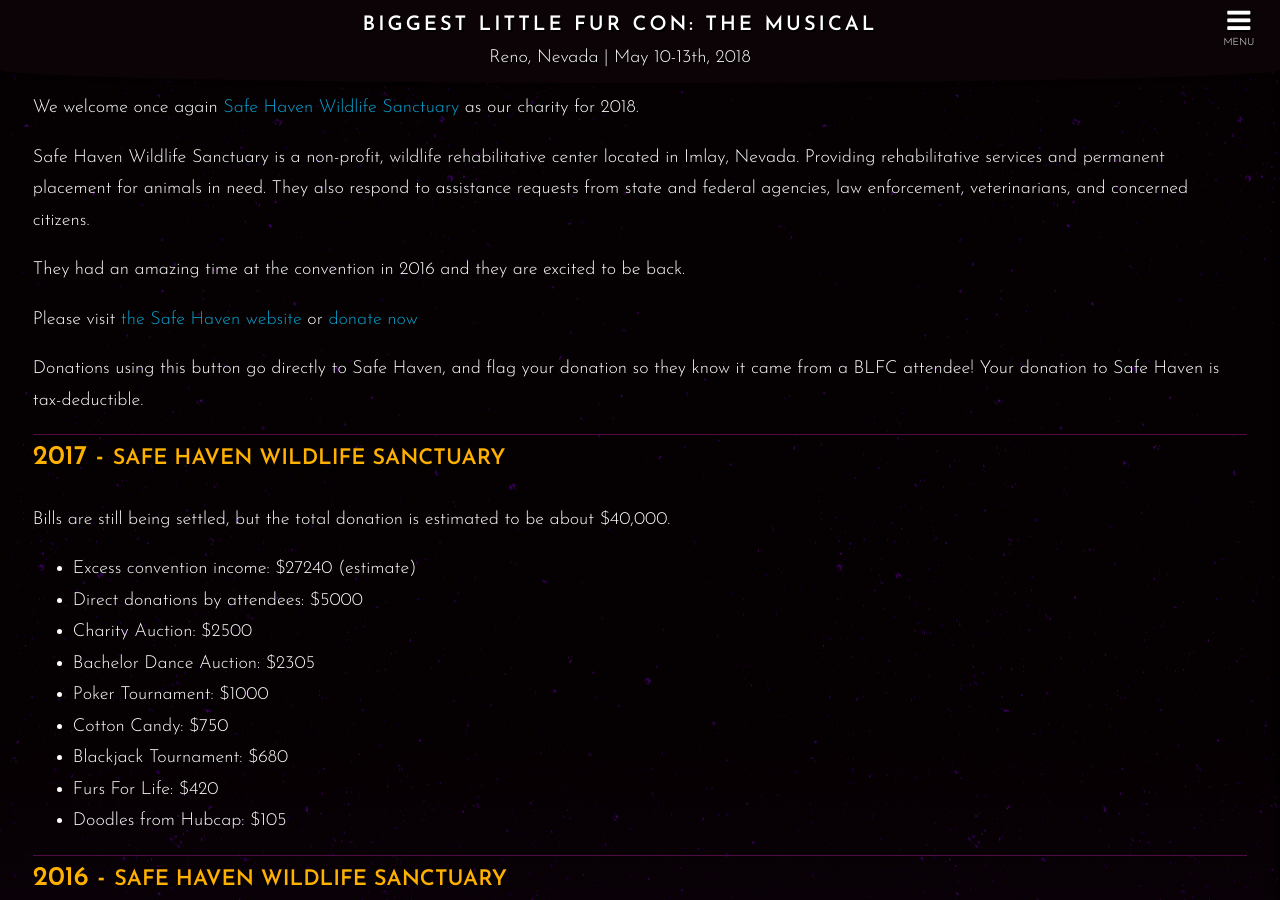
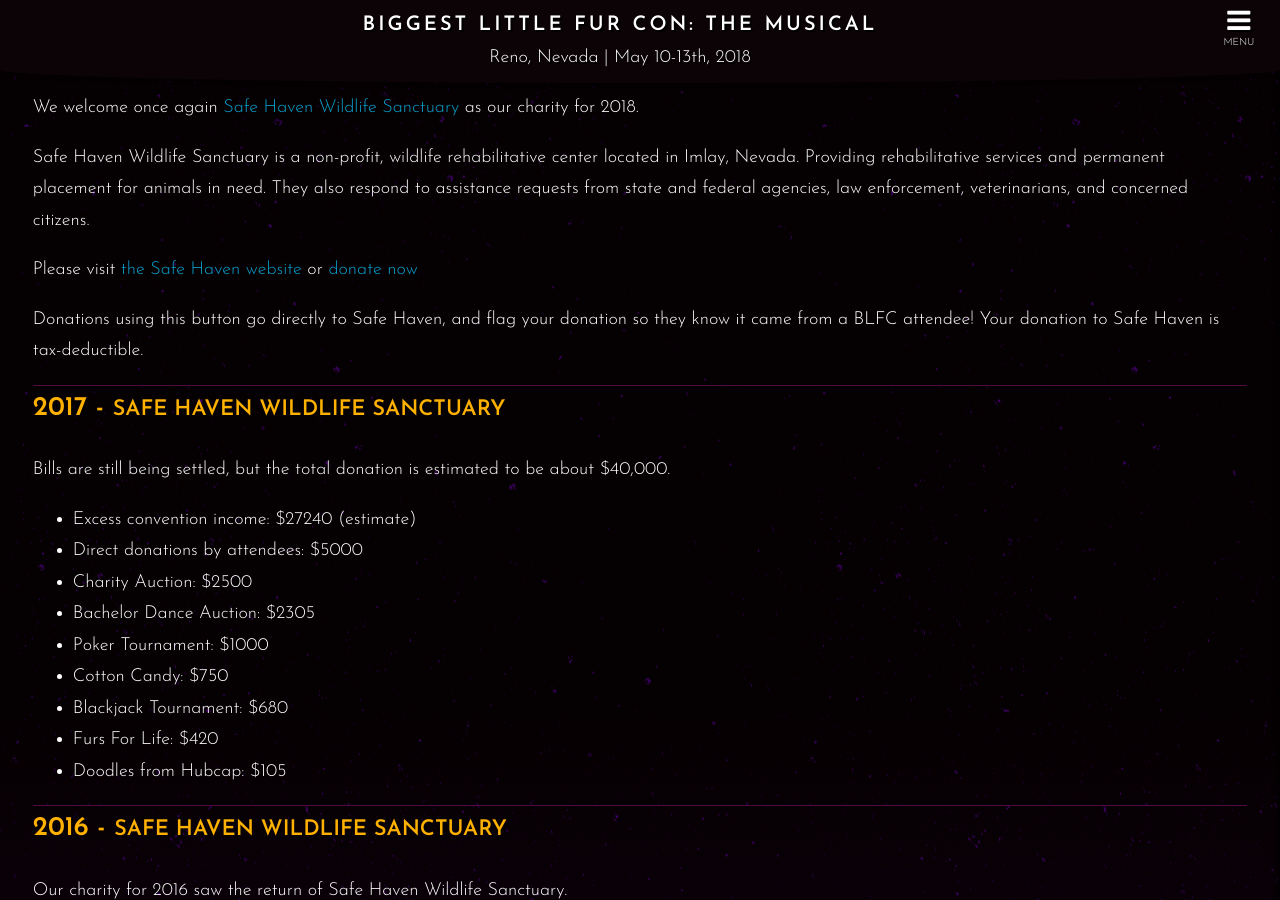
Before and after one commit to blfcweb/biggestlittlefc.github.io, a Jekyll site: the page built from charity.md, in a window 1280 px wide and 900 px high, scrolled down 482 px. Built offline with Jekyll 4.4.1, drawn with Linux system fonts in a browser that asks for light colours; our own code applies the rules of GitHub Pages for plain Markdown files.

Commit message:
removed sentence about previous year

```diff
--- a/charity.md
+++ b/charity.md
@@ -7,8 +7,6 @@
 We welcome once again <a href="http://www.safehaven-wildlife.com/" target="_blank">Safe Haven Wildlife Sanctuary</a> as our charity for 2018.
 
 Safe Haven Wildlife Sanctuary is a non-profit, wildlife rehabilitative center located in Imlay, Nevada. Providing rehabilitative services and permanent placement for animals in need. They also respond to assistance requests from state and federal agencies, law enforcement, veterinarians, and concerned citizens.
-
-They had an amazing time at the convention in 2016 and they are excited to be back.
 
 Please visit <a href="http://www.safehaven-wildlife.com/" target="_blank">the Safe Haven website</a> or <a href="http://safehavenwildlife.com/donate/donate-online/" target="_blank">donate now</a>
 
```
